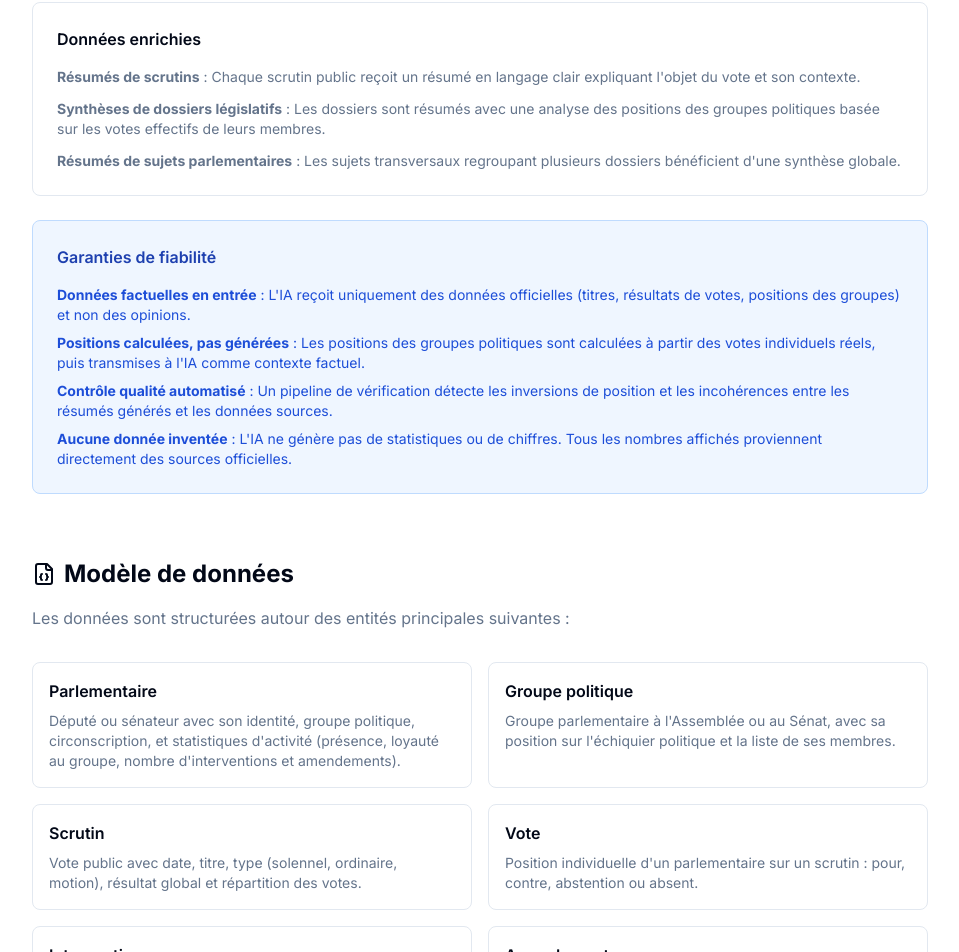
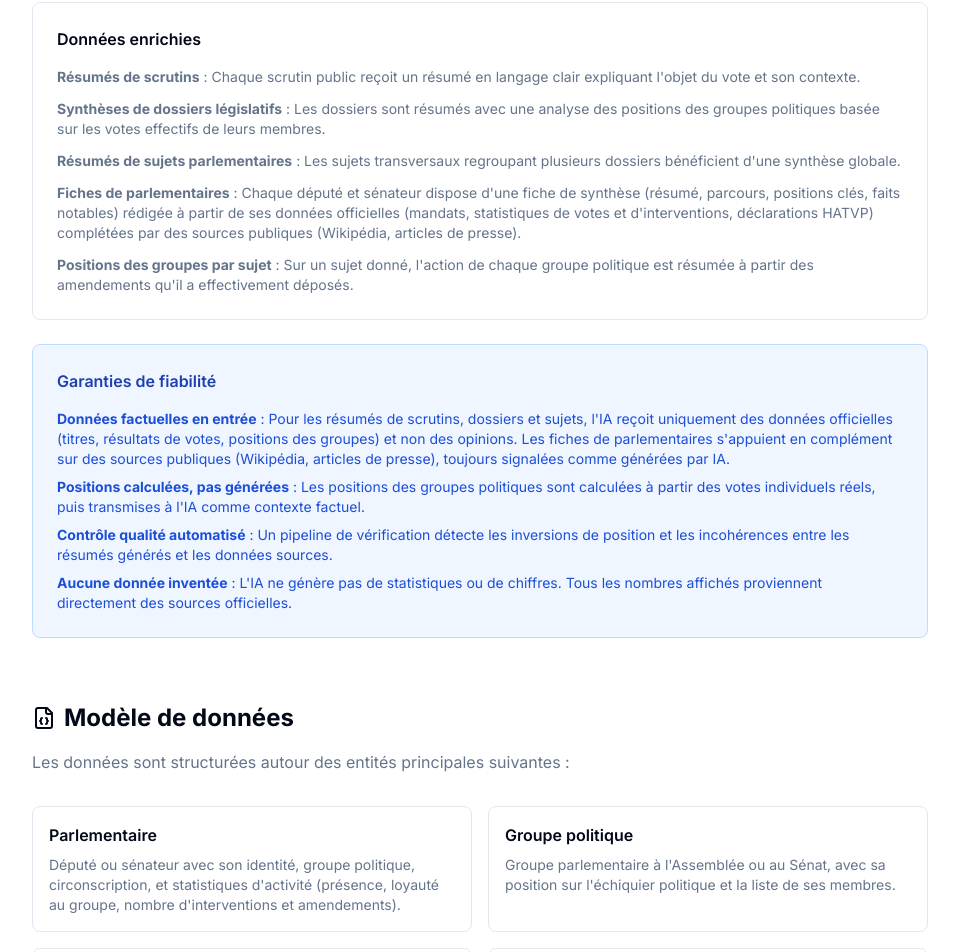
Before and after one commit to accelaire/CLAIR, a Next.js app in the folder apps/web/: page /methodologie in a window 1280 px wide. Shown: the part 2983-3935 px from the top of the page, without its empty margins (160-1119 px from the left). Built offline with nearby package versions, Linux system fonts and the light colour scheme; no server answers.

Commit message:
docs(web): documente fiches parlementaires + positions groupes dans la méthodo, nuance les garanties

```diff
--- a/apps/web/app/methodologie/page.tsx
+++ b/apps/web/app/methodologie/page.tsx
@@ -255,7 +255,7 @@ export default function MethodologiePage() {
       </div>
 
       {/* Enrichissement IA */}
-      <div className="mx-auto mt-16 max-w-4xl">
+      <div id="enrichissement-ia" className="mx-auto mt-16 max-w-4xl scroll-mt-20">
         <h2 className="flex items-center gap-2 text-2xl font-bold">
           <Sparkles className="h-6 w-6" />
           Enrichissement par intelligence artificielle
@@ -301,6 +301,18 @@ export default function MethodologiePage() {
                 <strong>Résumés de sujets parlementaires</strong> : Les sujets transversaux
                 regroupant plusieurs dossiers bénéficient d&apos;une synthèse globale.
               </li>
+              <li>
+                <strong>Fiches de parlementaires</strong> : Chaque député et sénateur dispose
+                d&apos;une fiche de synthèse (résumé, parcours, positions clés, faits notables)
+                rédigée à partir de ses données officielles (mandats, statistiques de votes et
+                d&apos;interventions, déclarations HATVP) complétées par des sources publiques
+                (Wikipédia, articles de presse).
+              </li>
+              <li>
+                <strong>Positions des groupes par sujet</strong> : Sur un sujet donné, l&apos;action
+                de chaque groupe politique est résumée à partir des amendements qu&apos;il a
+                effectivement déposés.
+              </li>
             </ul>
           </div>
 
@@ -308,8 +320,11 @@ export default function MethodologiePage() {
             <h3 className="font-semibold text-blue-800 dark:text-blue-400">Garanties de fiabilité</h3>
             <ul className="mt-4 space-y-2 text-sm text-blue-700 dark:text-blue-500">
               <li>
-                <strong>Données factuelles en entrée</strong> : L&apos;IA reçoit uniquement des données
-                officielles (titres, résultats de votes, positions des groupes) et non des opinions.
+                <strong>Données factuelles en entrée</strong> : Pour les résumés de scrutins, dossiers
+                et sujets, l&apos;IA reçoit uniquement des données officielles (titres, résultats de
+                votes, positions des groupes) et non des opinions. Les fiches de parlementaires
+                s&apos;appuient en complément sur des sources publiques (Wikipédia, articles de presse),
+                toujours signalées comme générées par IA.
               </li>
               <li>
                 <strong>Positions calculées, pas générées</strong> : Les positions des groupes politiques
```
